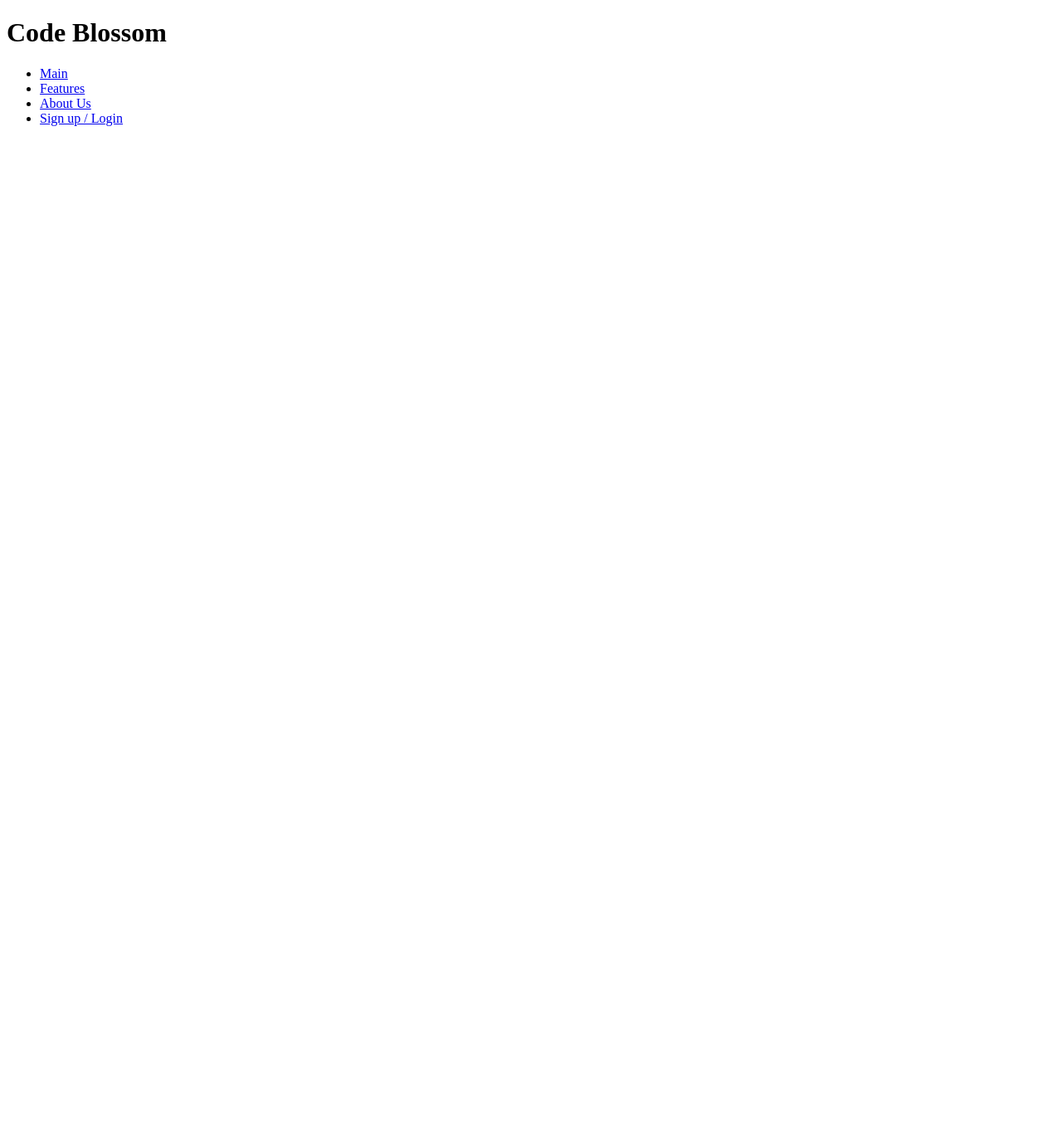
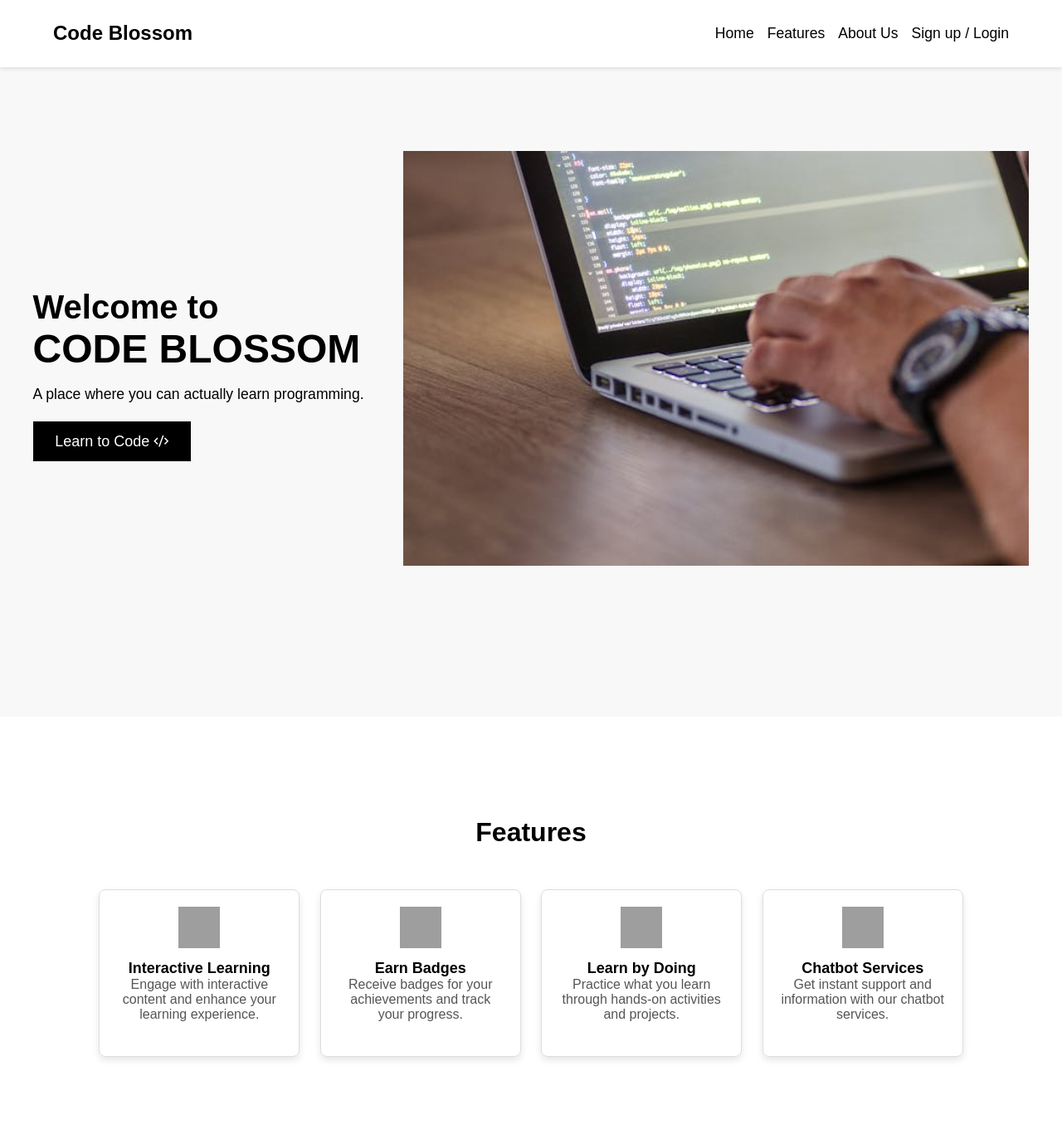
Before and after one commit to kamal-stark-dev/CodeBlossom, a plain HTML site: page Prototype/index.html in a window 1280 px wide. Shown: the top 1367 px of the page at 83% size. Before the commit the page ends 800 px from the top, so only its background shows below. Drawn offline with nearby package versions, Linux system fonts and the light colour scheme; grey boxes are pictures that could not be loaded.

Commit message:
create basic landing page

```diff
--- a/Prototype/index.html
+++ b/Prototype/index.html
@@ -12,19 +12,91 @@
   </head>
   <body>
     <header>
-      <h1>Code Blossom</h1>
+      <h2>Code Blossom</h2>
       <nav>
         <ul>
-          <li><a href="#">Main</a></li>
-          <li><a href="#">Features</a></li>
-          <li><a href="#">About Us</a></li>
+          <li><a href="#hero-section">Home</a></li>
+          <li><a href="#features-section">Features</a></li>
+          <li><a href="#about-us-section">About Us</a></li>
           <li><a href="./login-pages/login.html">Sign up / Login</a></li>
         </ul>
       </nav>
     </header>
 
-    <main></main>
+    <main>
+      <div class="hero" id="hero-section">
+        <div class="left">
+          <h1>
+            Welcome to <br />
+            <span>CODE BLOSSOM</span>
+          </h1>
+          <p>A place where you can actually learn programming.</p>
+          <br />
+          <a href="./login-pages/login.html" target="_blank"
+            >Learn to Code <i class="ri-code-s-slash-line"></i
+          ></a>
+        </div>
+        <img src="./assets/coding-image.jpg" alt="coding image" />
+      </div>
 
-    <footer></footer>
+      <div class="features" id="features-section">
+        <h1>Features</h1>
+        <br />
+        <div class="feature-card">
+          <img
+            src="https://img.icons8.com/ios/50/000000/education.png"
+            alt="Interactive Learning Icon"
+          />
+          <h3>Interactive Learning</h3>
+          <p>
+            Engage with interactive content and enhance your learning
+            experience.
+          </p>
+        </div>
+        <div class="feature-card">
+          <img
+            src="https://img.icons8.com/ios/50/000000/badge.png"
+            alt="Earn Badges Icon"
+          />
+          <h3>Earn Badges</h3>
+          <p>Receive badges for your achievements and track your progress.</p>
+        </div>
+        <div class="feature-card">
+          <img
+            src="https://img.icons8.com/ios/50/000000/learning.png"
+            alt="Learn by Doing Icon"
+          />
+          <h3>Learn by Doing</h3>
+          <p>
+            Practice what you learn through hands-on activities and projects.
+          </p>
+        </div>
+        <div class="feature-card">
+          <img
+            src="https://img.icons8.com/ios/50/000000/bot.png"
+            alt="Chatbot Services Icon"
+          />
+          <h3>Chatbot Services</h3>
+          <p>Get instant support and information with our chatbot services.</p>
+        </div>
+      </div>
+
+      <div class="about-us" id="about-us-section">
+        <div class="container">
+          <h1>About Us</h1>
+          <p>
+            We are Starky Developers a team of enthusiasts, passionate to make
+            learning to programming earier and feasible to everyone. We are
+            really passaionate about what we do and aim to provide the best ways
+            to teach topics of computer science.
+          </p>
+          <br />
+        </div>
+      </div>
+    </main>
+
+    <footer>
+      <p>&copy; Copyright 2024 - <a href="#">Starky Developers</a>.</p>
+    </footer>
   </body>
 </html>
--- a/Prototype/login-pages/login.css
+++ b/Prototype/login-pages/login.css
@@ -1,7 +1,7 @@
 body {
   font-family: Arial, sans-serif;
   background-color: #f8f8f8;
-  height: 74vh;
+  height: 70vh;
   margin: 0;
 }
 
--- a/Prototype/login-pages/styles.css
+++ b/Prototype/login-pages/styles.css
@@ -22,7 +22,7 @@ h1 {
   justify-content: center;
   align-items: center;
   justify-content: center;
-  height: 70vh;
+  height: 69vh;
   padding: 20px;
   gap: 2rem;
   background-color: #f8f8f8;
@@ -74,7 +74,6 @@ p {
 
 footer {
   text-align: center;
-  padding: 1rem;
-  font-weight: bold;
+  padding: 0.5rem;
   font-size: 1.2rem;
 }
--- a/Prototype/styles.css
+++ b/Prototype/styles.css
@@ -0,0 +1,121 @@
+body {
+  font-family: Arial, sans-serif;
+  margin: 0;
+  padding: 0;
+}
+
+header {
+  position: fixed;
+  top: 0;
+  right: 0;
+  left: 0;
+  display: flex;
+  background-color: #fff;
+  align-items: center;
+  justify-content: space-between;
+  text-align: center;
+  padding: 0.4rem 4rem;
+  box-shadow: 0 2px 5px rgba(0, 0, 0, 0.1);
+}
+
+header nav ul {
+  display: flex;
+  list-style: none;
+  gap: 1rem;
+}
+
+header nav ul a {
+  text-decoration: none;
+  color: black;
+  font-size: 1.1rem;
+}
+
+.hero {
+  display: flex;
+  align-items: center;
+  justify-content: space-around;
+  background-color: #f8f8f8;
+  gap: 2rem;
+  padding: 2rem;
+  height: 100vh;
+}
+.hero h1 {
+  margin-bottom: 0;
+  font-size: 2.5rem;
+}
+.hero h1 span {
+  font-size: 3rem;
+}
+.hero p {
+  font-size: 1.1rem;
+}
+.hero a {
+  padding: 0.8rem 1.6rem;
+  border: 1px solid black;
+  text-decoration: none;
+  font-size: large;
+  color: white;
+  background-color: black;
+}
+.hero img {
+  height: 500px;
+  object-fit: cover;
+}
+
+.features {
+  text-align: center;
+  margin: 20px;
+  padding: 5rem 2rem;
+}
+.feature-card {
+  display: inline-block;
+  width: 200px;
+  height: 160px;
+  margin: 10px;
+  padding: 20px;
+  border: 1px solid #ddd;
+  border-radius: 8px;
+  box-shadow: 0 4px 8px rgba(0, 0, 0, 0.1);
+  text-align: center;
+}
+.feature-card img {
+  width: 50px;
+  height: 50px;
+  margin-bottom: 10px;
+}
+.feature-card h3 {
+  margin: 0;
+  font-size: 18px;
+}
+.feature-card p {
+  margin: 0;
+  color: #555;
+}
+
+.about-us {
+  color: #fff;
+  display: flex;
+  flex-direction: column;
+  align-items: center;
+  justify-content: center;
+  text-align: center;
+  padding: 3rem;
+  background-image: url("./assets/bg-1.jpg");
+  background-position: center;
+  background-repeat: no-repeat;
+  background-size: cover;
+  height: 500px;
+}
+.about-us p {
+  max-width: 900px;
+  font-size: 1.2rem;
+}
+.about-us .container {
+  padding: 2rem;
+  background-color: #0000009a;
+  border-radius: 1rem;
+}
+
+footer {
+  text-align: center;
+}
```
Also changed, not shown: Prototype/login-pages/login.html (+2 -2 lines), Prototype/assets/bg-1.jpg (added), Prototype/assets/coding-image.jpg (added).
